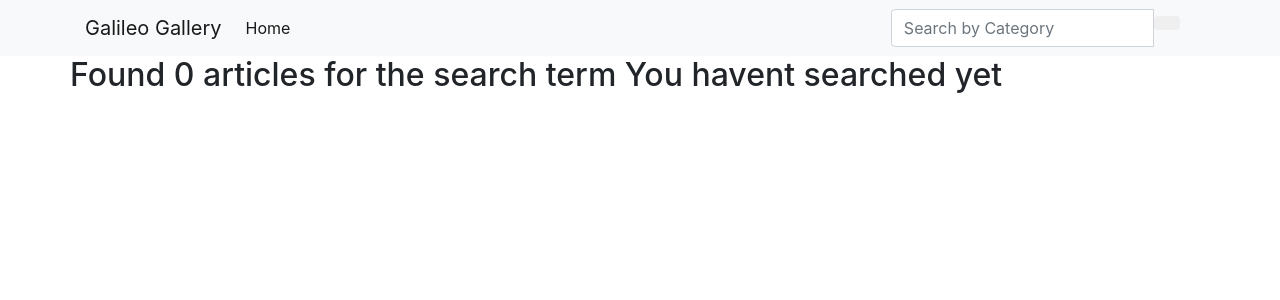
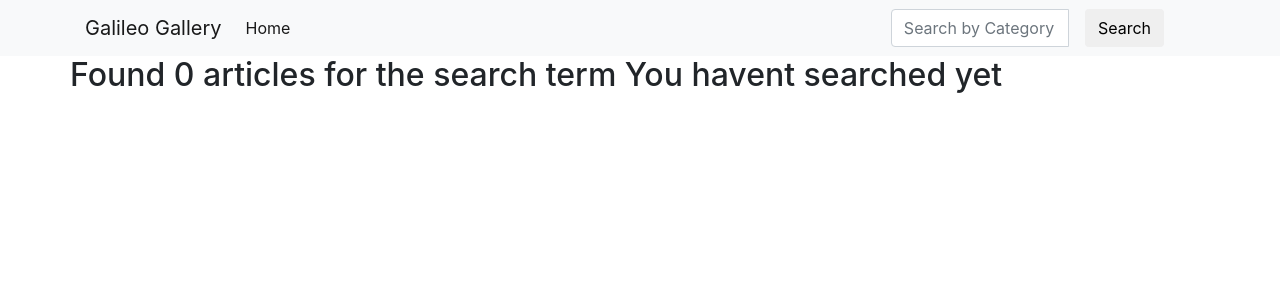
Before and after one commit to tonyguthiga/gallery, a Django app: page /search/ in a window 1280 px wide. Shown: the top 300 px of the page. Run offline with Django 3.2, Linux system fonts and the light colour scheme; some libraries are stand-ins or nearby versions.

Commit message:
add search name

```diff
--- a/gallery/templates/base.html
+++ b/gallery/templates/base.html
@@ -35,7 +35,7 @@
                 <div class="input-group">
                     <input type="text" class="form-control" placeholder="Search by Category" name="category">
                     <div class="input-group-btn">
-                    <button class="btn btn-default" type="submit"><i class="glyphicon glyphicon-search"></i></button>
+                    <button class="btn btn-default mx-3" type="submit"><i class="glyphicon glyphicon-search"></i>Search</button>
                     </div>
                 </div>
                 </form>
```
